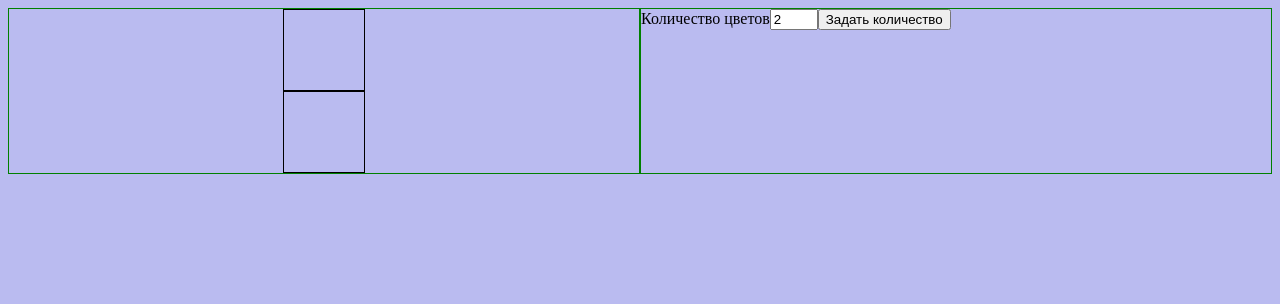
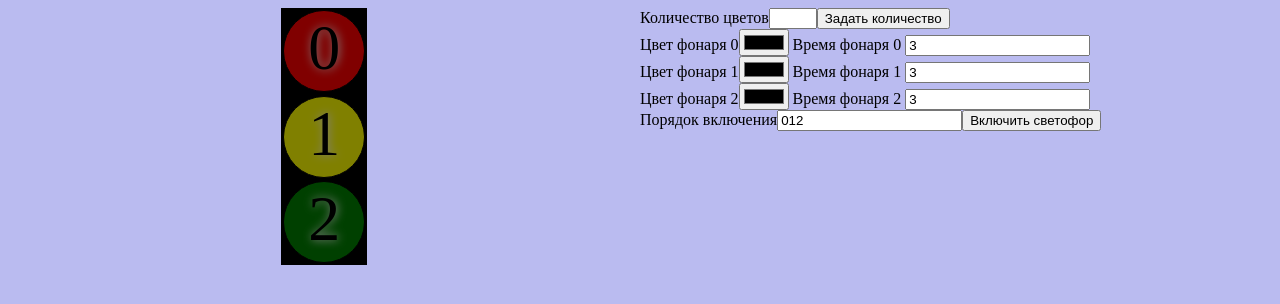
Before and after one commit to Blake-In-Town/traffic-light-spa, an Angular app: page / in a window 1280 px wide. Shown: the top 304 px of the page. Built offline with nearby package versions, Linux system fonts and the light colour scheme.

Commit message:
add subject

```diff
--- a/src/app/app.component.html
+++ b/src/app/app.component.html
@@ -1,10 +1,27 @@
 <div id="app-block">
   <div id="view">
-    <app-light *ngFor="let item of lights"></app-light>
+    <app-light *ngFor="let light of lights; index as i"
+      [index]="i"
+      [color]="light.color"
+      [time]="light.time || 1"
+      [orderSubject]="orderSubject"
+      (lightOff)="switchLight($event)"
+    ></app-light>
   </div>
   <div id="settings">
-    <label for="count">Количество цветов</label>
-    <input type="number" min="2" max="5" name="count" id="lights-count" [(ngModel)]="lightCount">
-    <button (click)="setLigthsCount(lightCount)">Задать количество</button>
+    <div>
+      <label for="count">Количество цветов</label>
+      <input type="number" min="2" max="5" name="count" id="lights-count" #lightsCountInput>
+      <button (click)="setLigthsCount()">Задать количество</button>
+    </div>
+    <div class="lightSettings" *ngFor="let light of lights; index as i">
+      <label for="lightcolor">Цвет фонаря {{i}}</label>
+      <input type="color" name="lightcolor" (change)="changeColor($event,  light)">
+      <label for="time"> Время фонаря {{i}} </label>
+      <input type="number" name="time" [(ngModel)]="light.time">
+    </div>
+    <label for="order">Порядок включения</label>
+    <input type="text" name="order" [(ngModel)]="order">
+    <button (click)="startTrafficLights()">Включить светофор</button>
   </div>
 </div>
--- a/src/app/app.component.sass
+++ b/src/app/app.component.sass
@@ -3,7 +3,6 @@
 
   #view, #settings
     width: 50%
-    border: 1px solid green
 
   #view
     display: flex
--- a/src/app/app.component.ts
+++ b/src/app/app.component.ts
@@ -1,9 +1,16 @@
-import { Component, OnInit } from '@angular/core';
+import { Component, ElementRef, OnInit, ViewChild } from '@angular/core'
+import { Observable, Subject } from 'rxjs'
 
 export interface Light {
   color: string,
   time?: number,
-}
+};
+
+const defaultLights: Light[] = [
+  { color: 'red', time: 3 },
+  { color: 'yellow', time: 3 },
+  { color: 'green', time: 3 },
+]
 
 @Component({
   selector: 'app-root',
@@ -11,16 +18,44 @@ export interface Light {
   styleUrls: ['./app.component.sass']
 })
 export class AppComponent implements OnInit{
-  title = 'traffic-light';
-  public lightCount: number = 2;
-  public lights: Light[] = [];
 
-  public setLigthsCount = (lightCount: number): void => {
-    this.lights = new Array<Light>(lightCount);
-    console.log('this.lights: ', this.lights);
+  @ViewChild('lightsCountInput')
+  private lightsCountInput!: ElementRef<HTMLInputElement>;
+  public orderSubject = new Subject<string>()
+  public lights: Light[] = []
+  public order = '012'
+
+  public setLigthsCount = (): void => {
+    if (this.lightsCountInput) {
+      let count = Number(this.lightsCountInput.nativeElement.value)
+      this.lights = []
+      for (let index = 0; index < count; index++) {
+        this.lights.push({ color: 'white', time: 1 })
+      }
+    } else {
+      this.lights = defaultLights
+    }
+  };
+
+  public changeColor(event: Event, light: Light) {
+    const target = event.target as HTMLInputElement
+    light.color = target.value || 'white'
+  };
+
+  public startTrafficLights() {
+    this.orderSubject.next(this.order[0])
   }
 
+  public switchLight(index: number) {
+    console.log('index: ', index)
+    let next = this.order.split('').findIndex( (item) => {item == index.toString() } )
+    console.log('next: ', next);
+    this.orderSubject.next(this.order[next])
+  }
+
+
+
   ngOnInit(): void {
-    this.setLigthsCount(this.lightCount)
-  }
+    this.setLigthsCount()
+  };
 }
--- a/src/app/components/light/light.component.html
+++ b/src/app/components/light/light.component.html
@@ -1,3 +1,5 @@
-<div class="color-block">
-
+<div class="color-block"
+  [style.backgroundColor]="color"
+  [class]="onSignal ? 'active' : 'inactive'">
+  <span class="index"> {{index}} </span>
 </div>
--- a/src/app/components/light/light.component.sass
+++ b/src/app/components/light/light.component.sass
@@ -1,5 +1,25 @@
+
+:host
+  width: 5.1rem
+  height: 5.1rem
+  border: 2px solid black
+  text-align: center
+  background-color: black
+
+.inactive
+  opacity: 0.5
+
+.active
+  opacity: 1
 
 .color-block
   width: 5rem
   height: 5rem
   border: 1px solid black
+  border-radius: 3rem
+  text-align: center
+
+  .index
+    font-size: 4rem
+    color: black
+    text-shadow: white 1px 0 10px
--- a/src/app/components/light/light.component.ts
+++ b/src/app/components/light/light.component.ts
@@ -1,4 +1,5 @@
-import { Component, OnInit } from '@angular/core';
+import { Component, ElementRef, EventEmitter, Input, OnInit, Output, ViewChild } from '@angular/core';
+import { Subject } from 'rxjs';
 
 @Component({
   selector: 'app-light',
@@ -7,9 +8,37 @@ import { Component, OnInit } from '@angular/core';
 })
 export class LightComponent implements OnInit {
 
-  constructor() { }
+  @Input() index: number = 0;
+  @Input() color: string = 'white';
+  @Input() time: number = 1;
+  @Input() orderSubject?: Subject<string>;
+  @Output() lightOff: EventEmitter<number> = new EventEmitter<number>()
+
+  public onSignal = false;
+
+  constructor(
+  ) { }
+
+  public turnOn() {
+    this.onSignal = true;
+    setTimeout(
+      () => {
+        this.turnOff();
+      }, this.time * 1000)
+  }
+
+  public turnOff() {
+    this.lightOff.emit(this.index);
+    this.onSignal = false;
+  }
 
   ngOnInit(): void {
+    this.orderSubject?.subscribe(
+      index => {
+        if (+index === this.index)
+          this.turnOn();
+      }
+    )
   }
 
 }
```
